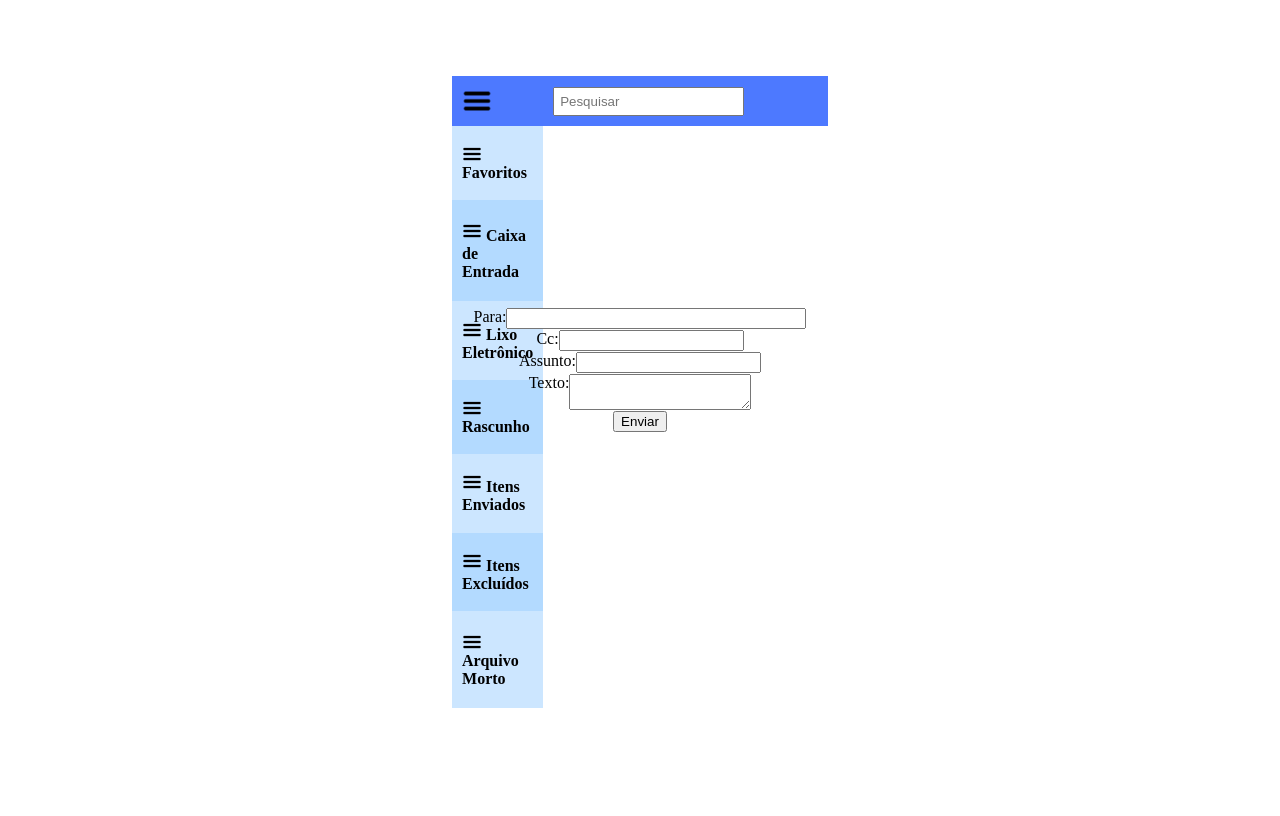
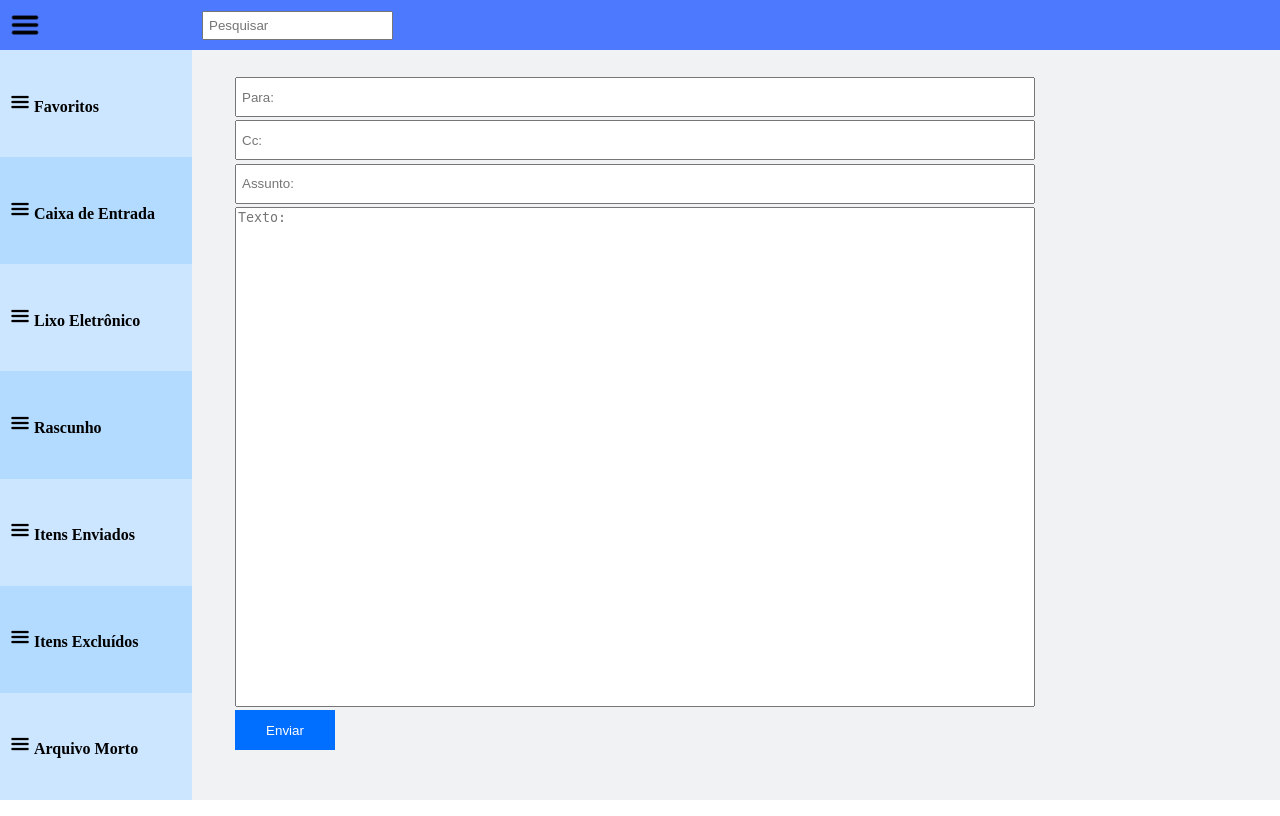
Before and after one commit to kalebi/email-project, a PHP site: page /html/newEmail.html in a window 1280 px wide. Before the commit the page ends 708 px from the top, so only its background shows below. Run offline with PHP 8.4, Linux system fonts and the light colour scheme.

Commit message:
Arrumando o form

```diff
--- a/css/style.css
+++ b/css/style.css
@@ -78,6 +78,7 @@ body {
     justify-content: center;
     height: 100%;
     width: 100%;
+    background-color: #F1F2F3;
 }
 
 .content-inbox table {
@@ -153,18 +154,43 @@ body {
 }
 
 .tr2{
-    background-color: #f2f2f2;
+    background-color: #B3DAFF;
 }
+
+/* Enviar email */
 
 .content-email {
     display: flex;
     flex-direction: column;
-    align-items: center;
-    position: relative;
-    bottom: 400px;
+    position: absolute;
+    bottom: 50%;
+    margin-bottom: -350px;
+    left: 235px;
 }
 
-.content-class-links{
-    display: flex;
-    margin-bottom: 1px;
+.content-email input{
+    margin-bottom: 0.2rem;
+    min-width: 800px;
+    min-height: 40px;
+    padding: 5px;
 }
+
+.content-email textarea {
+    resize: none;
+    min-height: 500px;
+}
+
+.content-email button {
+    outline: none;
+    margin-top: 0.2rem;
+    border: none;
+    background-color: rgb(0, 110, 255);
+    color: white;
+    width: 100px;
+    height: 40px;
+}
+
+.content-email button:hover {
+    cursor: pointer;
+    background-color: rgb(0, 153, 255);
+}
--- a/html/inbox.html
+++ b/html/inbox.html
@@ -1,9 +1,12 @@
 <meta charset="utf-8">
 
 <html>
+
 <head>
-        <link rel="stylesheet" type="text/css" href="../css/style.css"></link>
+    <link rel="stylesheet" type="text/css" href="../css/style.css">
+    </link>
 </head>
+
 <body>
     <div class="content-inbox">
         <table>
@@ -98,4 +101,5 @@
         </table>
     </div>
 </body>
+
 </html>
--- a/html/newEmail.html
+++ b/html/newEmail.html
@@ -6,8 +6,7 @@
         <link rel="stylesheet" type="text/css" href="../css/style.css"></link>
     </head>
     <body>
-        <div class="content-inbox">
-            <form method="post" id="formId">
+        <form class="content-inbox" method="post" id="formId">
             <table>
                 <thead>
                     <tr class="tr1">
@@ -67,32 +66,18 @@
 
             <div class="content-email">
 
-                    <div class="content-class-links">
-                        <a> Para: </a>
-                        <input style="width: 300px" id="new_para"/>
-                    </div>
+                <input placeholder="Para:" id="new_para"/>
 
-                    <div class="content-class-links">
-                        <a> Cc: </a>
-                        <input id="new_cc"/>
-                    </div>
+                <input placeholder="Cc:" id="new_cc"/>
 
-                    <div class="content-class-links">
-                        <a> Assunto: </a>
-                        <input id="new_assunto"/>
-                    </div>
+                <input placeholder="Assunto:" id="new_assunto"/>
 
-                    <div class="content-class-links">
-                        <a> Texto: </a>
-                        <textarea id="new_texto"></textarea>
-                    </div>
+                <textarea placeholder="Texto:" id="new_texto"></textarea>
 
                 <div>
                     <button id="bButton">Enviar</button>
                 </div>
             </div>
-
         </form>
-        </div>
     </body>
 </html>
```
Also changed, not shown: js/register.js (+16 -16 lines). Lines whose indentation alone changed are shown as unchanged.
